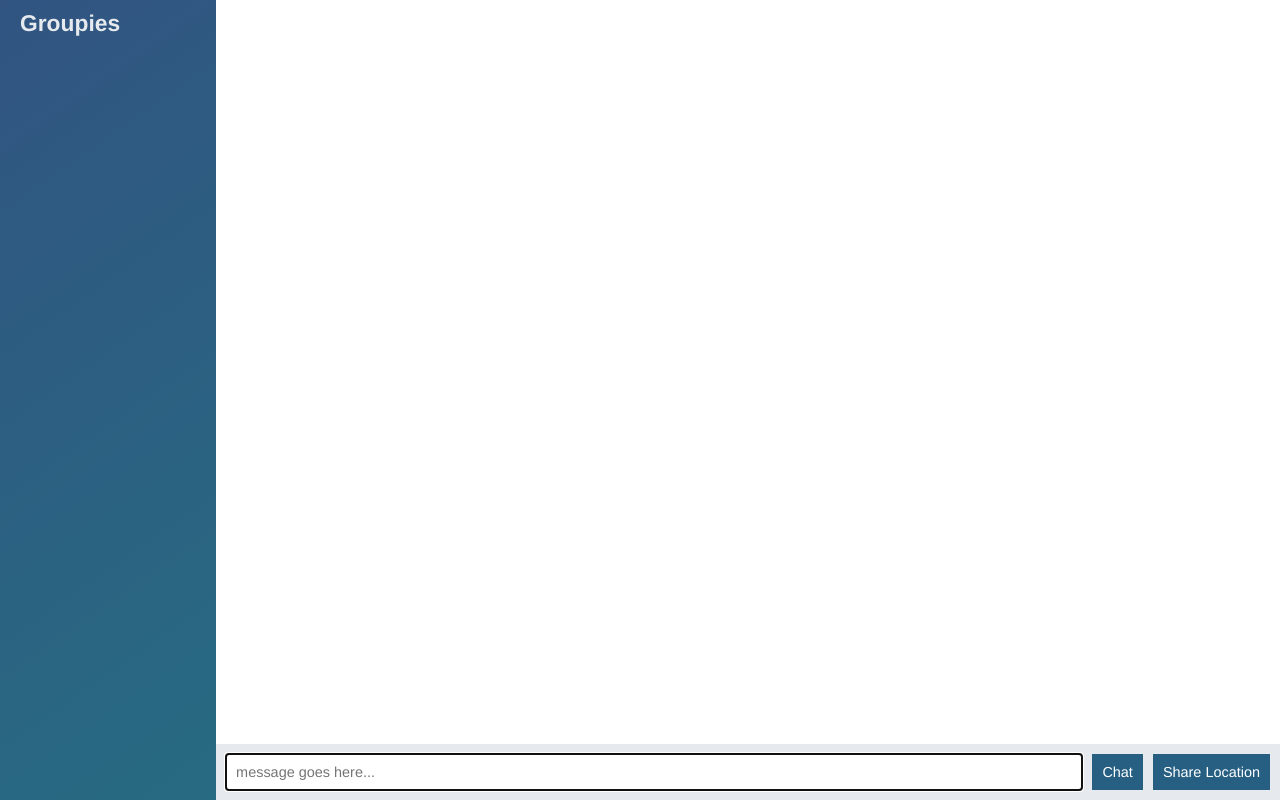
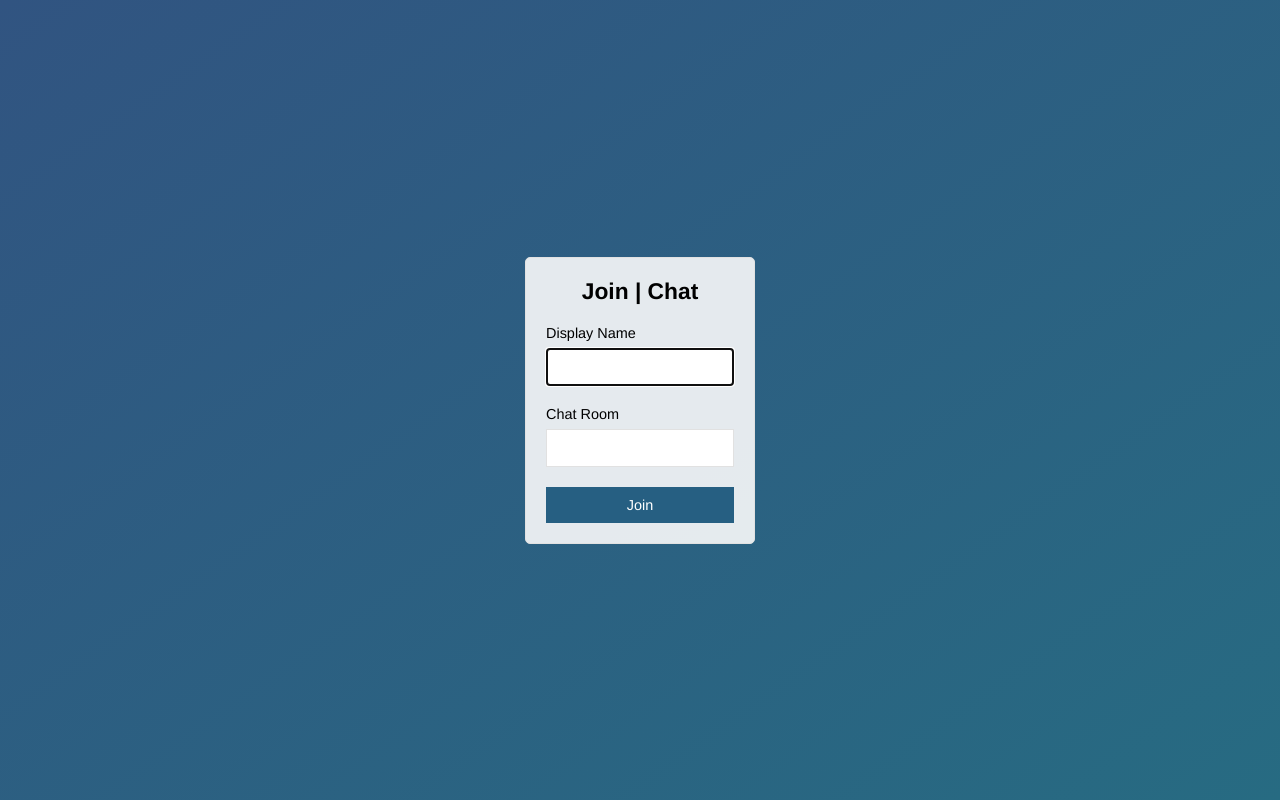
Before and after one commit to leo-tary/chat-app, a website: page public/index.html in a window 1280 px wide. Drawn offline with nearby package versions, Linux system fonts and the light colour scheme; no server answers.

Commit message:
Added Intro-Join Page

```diff
--- a/public/index.html
+++ b/public/index.html
@@ -1,76 +1,33 @@
 <!DOCTYPE html>
+
 <html>
 
     <head>
-
         <meta charset="utf-8">
+        <title>JOIN | CHAT | ENJOY</title>
+        <meta name="viewport" content="width=device-width , initial-scale=1 , user-scalable=no">
         <link rel="stylesheet" href="/css/styles.css" />
     </head>
 
-<body class="chat">
-
-    <div class="chat__sidebar">
-        <h3>Groupies</h3>
-        <div id="users"></div>
+    <body class="centered-form">
+        <div class="centered-form__form">
+            <form action="/chat.html">
+                <div class="form-field">
+                    <h3>Join | Chat</h3>
                 </div>
-
-    <div class="chat__main">
-        <ol id="messages" class="chat__messages"></ol>
-
-        <div class="chat__footer">
-        <form id = "message-form">
-
-            <input name="message" type="text" placeholder="message goes here..." autocomplete="off" autofocus/>
-            <button>Chat</button>
-
+                <div class="form-field">
+                    <label>Display Name</label>
+                    <input name="name" type="text" autofocus />
+                </div>
+                <div class="form-field">
+                    <label>Chat Room</label>
+                    <input name="chat-room" type="text" />
+                </div>
+                <div class="form-field">
+                    <button>Join</button>
+                </div>
             </form>
-
-        <button id="send-location">Share Location</button>
-        <div id="location-info"></div>
         </div>
-    </div>
-
-    <script id = "message-template" type="text/template">
-
-        <!-- <b>{{from}} {{sent}}: {{text}}</b> -->
-
-        <li class = "message">
-            <div class="message__title">
-                <h4>{{from}}</h4>
-                <span>{{sentAt}}</span>
-            </div>
-            <div class="message__body">
-                <p>{{text}}</p>
-            </div>
-        </li>
-
-    </script>
-
-    <script id="location-template" type="text/html">
-
-        <li class="message">
-            <div class="message__title">
-                <h4>{{from}}</h4>
-                <span>{{sentAt}}</span>
-            </div>
-            <div class="message__body">
-                <span>
-                    <a href = "{{url}}" target="_blank">
-                        <img src = "{{mapSrc}}"></img>
-                    </a>
-                </span>
-            </div>
-        <li>
-
-    </script>
-
-
-    <script src = "/socket.io/socket.io.js"></script>
-    <script src = "/js/libs/jquery-3.3.1.min.js"></script>
-    <script src = "/js/libs/moment.js"></script>
-    <script src = "/js/libs/mustache.js"></script>
-    <script src = "/js/index.js"></script>
-
     </body>
 
 </html>
--- a/public/js/index.js
+++ b/public/js/chat.js
@@ -112,6 +112,12 @@ getLocation.on("click" , function () {
 
 })
 
+/**
+ *
+ * Lots happening here...
+ *
+ */
+
 function scrollToBottom(){
 
     const messages = $('#messages');
```
Also changed, not shown: public/chat.html (added, +78 -0 lines). Lines whose indentation alone changed are shown as unchanged.
